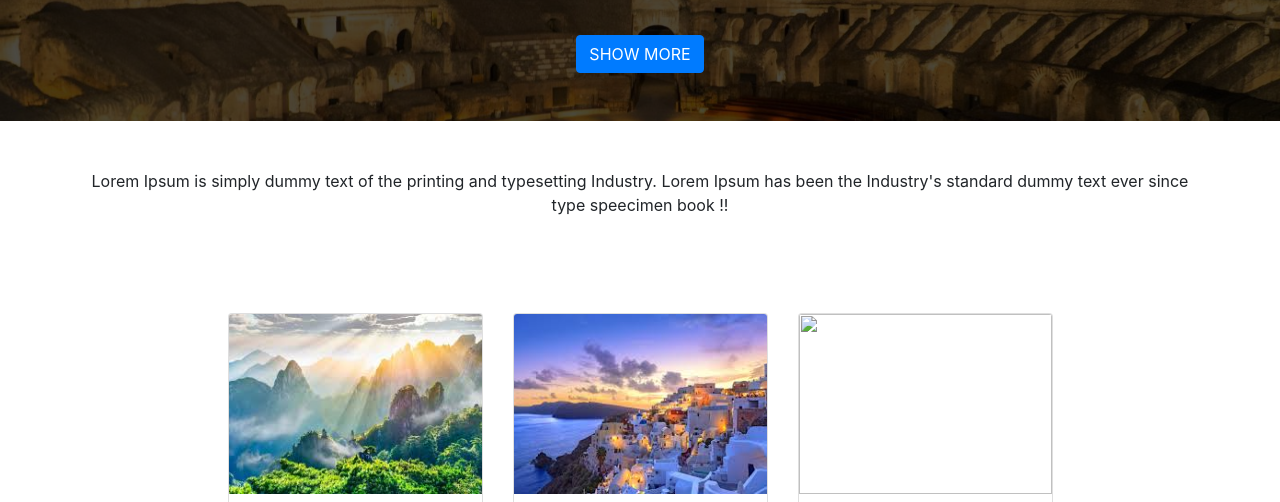
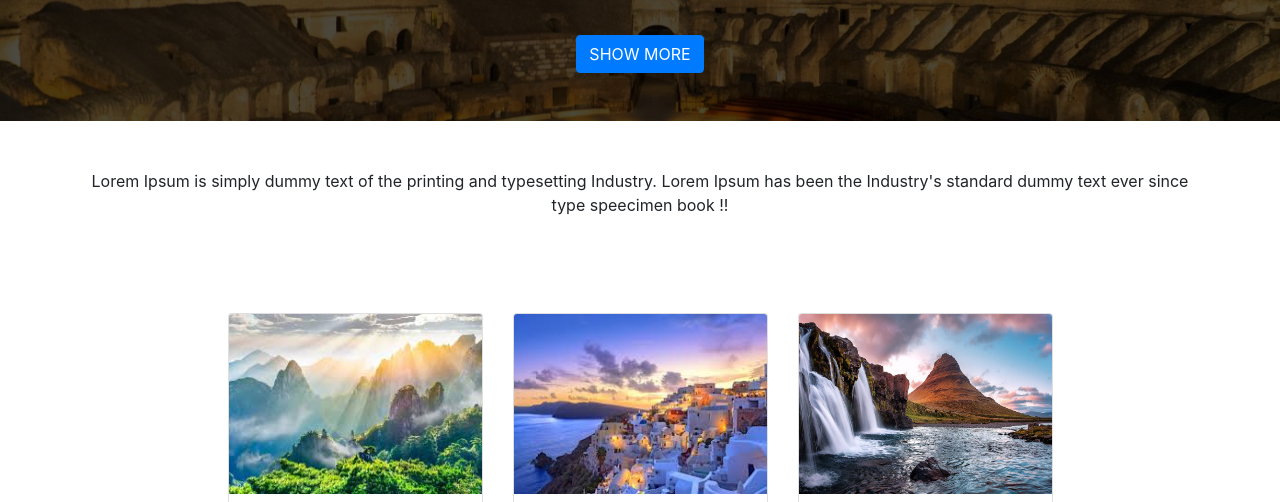
Before and after one commit to pranavi-s24/js-template-slides, a plain HTML site: page index.html in a window 1280 px wide. Shown: the part 298-800 px from the top of the page. Drawn offline with nearby package versions, Linux system fonts and the light colour scheme.

Commit message:
Update index.html

```diff
--- a/index.html
+++ b/index.html
@@ -58,7 +58,7 @@
             </div>
             <div class="col-lg-3">
                 <div class="card p-0">
-                    <img class="card-img-top cardImg" src="bg3.jpeg">
+                    <img class="card-img-top cardImg" src="bg3.jpg">
                     <div class="card-body">
                         <h3>What We Are</h3>
                         <div>Lorem Ipsum is simply dummy text of the printing and typesetting Industry.</div>
```
